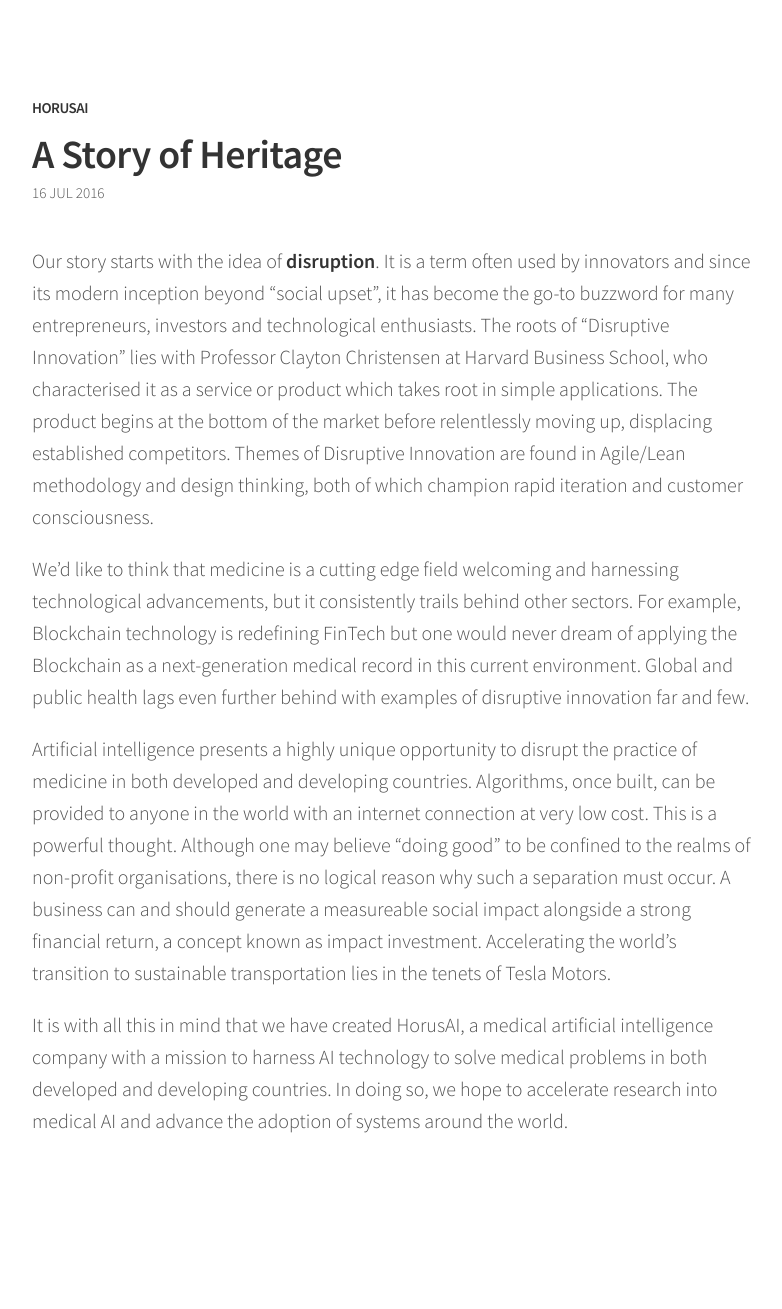
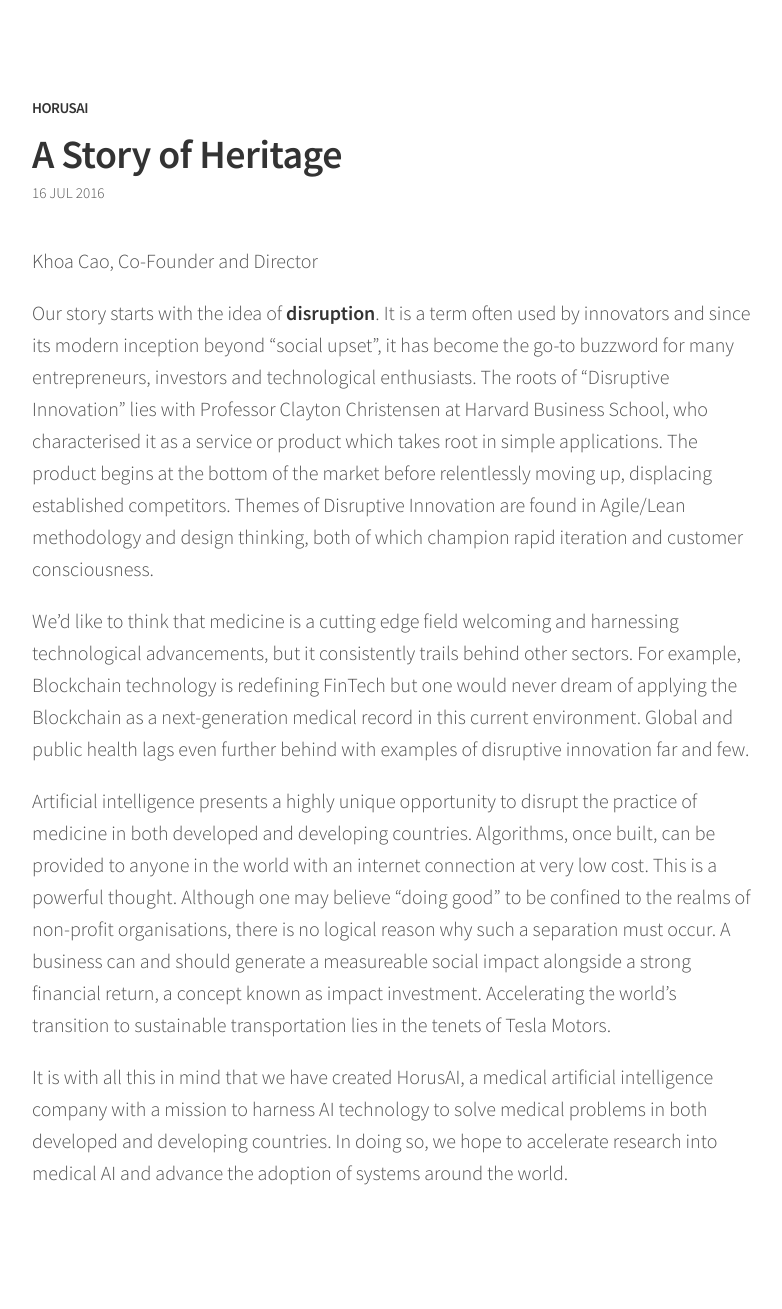
Before and after one commit to HorusAI/horusai.github.io, a Jekyll site: the page built from _posts/2016-07-16-story-of-heritage.md, in a window 1280 px wide. Shown: the whole page, without its empty margins (248-1030 px from the left). Built offline with Jekyll 4.4.1, drawn with Linux system fonts in a browser that asks for light colours; before the commit the page ends 1257 px from its top, so only the background shows below that.

Commit message:
Add existing file

```diff
--- a/_posts/2016-07-16-story-of-heritage.md
+++ b/_posts/2016-07-16-story-of-heritage.md
@@ -9,6 +9,8 @@ image:        ""
 author:       "KCao"
 ---
 
+Khoa Cao, Co-Founder and Director
+
 Our story starts with the idea of **disruption**. It is a term often used by
 innovators and since its modern inception beyond  "social upset", it has become the go-to buzzword for many entrepreneurs, investors and technological enthusiasts. The roots of "Disruptive Innovation" lies with Professor Clayton Christensen at Harvard Business School, who characterised it as a service or product which takes root in simple applications. The product begins at the bottom of the market before relentlessly moving up, displacing established competitors. Themes of Disruptive Innovation are found in Agile/Lean methodology and design thinking, both of which champion rapid iteration and customer consciousness.
 
```
